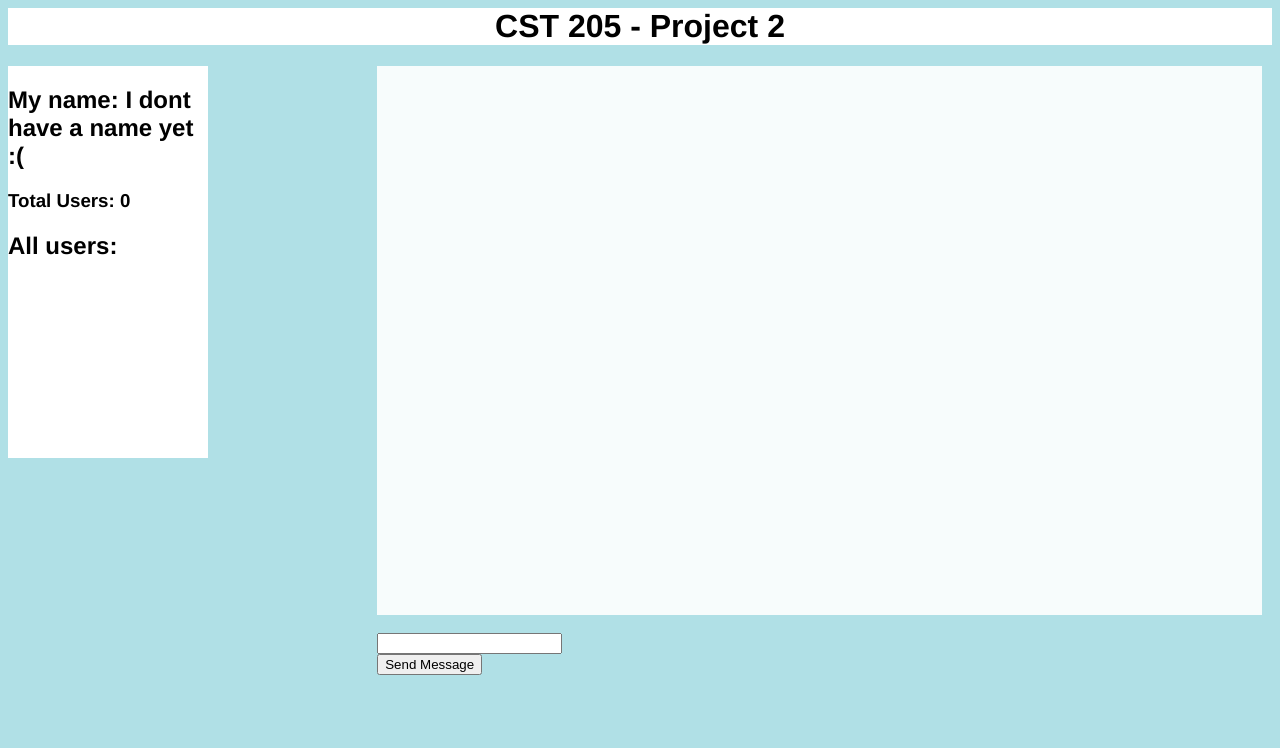
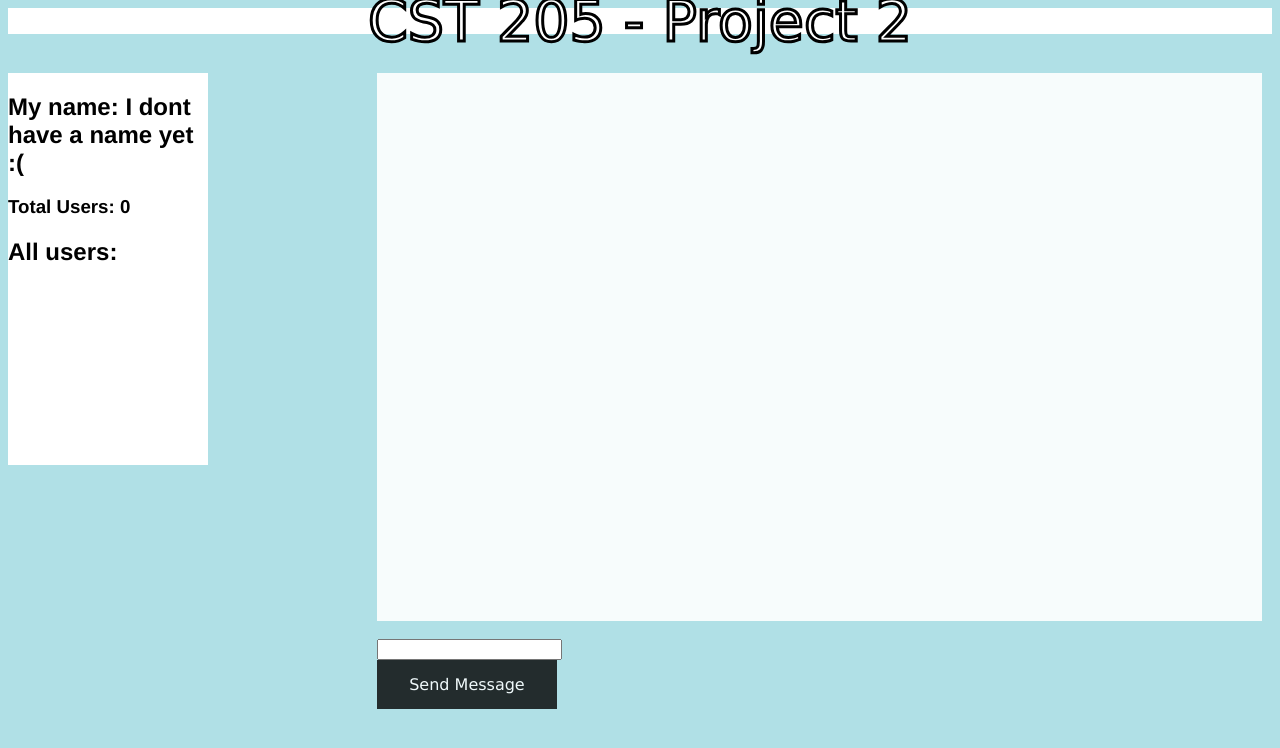
Before and after one commit to honoriovega/cst205-proj2, a Python web app: template templates/index.html in a window 1280 px wide. Shown: the top 748 px of the page. Run offline with Jinja, Linux system fonts and the light colour scheme; the template is opened without the code that fills it, so the values that code supplies are empty; some libraries are stand-ins or nearby versions.

Commit message:
css fixes

```diff
--- a/templates/index.html
+++ b/templates/index.html
@@ -18,6 +18,34 @@ background-size:     cover;
 background-position: center center;
 background-color: powderblue;
 }
+button {
+    background-color: black;
+    font-family: Verdana;
+    border: none;
+    color: white;
+    padding: 15px 32px;
+    text-align: center;
+    display: inline-block;
+    opacity: 0.8;
+    font-size: 16px;
+}
+input:focus {
+    border: 2px solid black;
+    background-color: #ffffff;
+    color:black;
+}
+h1 {
+font-family: Verdana;
+font-size: 57px;
+font-weight: 200;
+line-height: 26.4px;
+text-align: center;
+color: black;
+-webkit-text-fill-color: white; /* keeping text visible on any background */
+-webkit-text-stroke-width: 3px;
+-webkit-text-stroke-color: black;
+}
+
 
 </style>
     </head>
```
